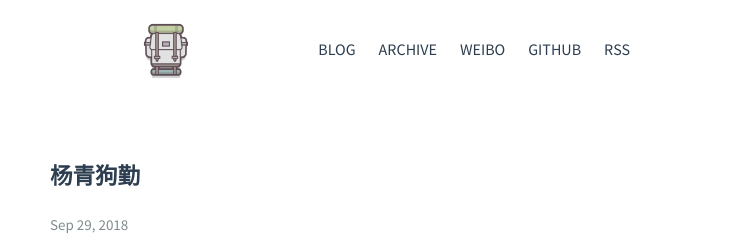
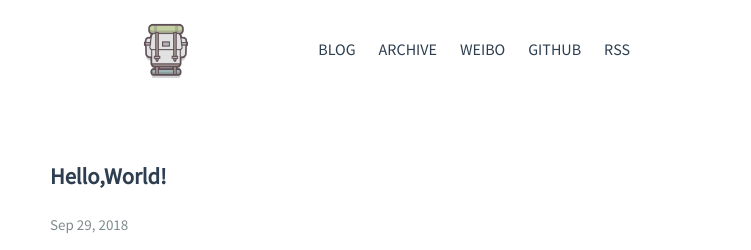
Before and after one commit to supermanbai/blog, a plain HTML site: page 2018/09/29/hello-world/index.html in a window 1280 px wide. Shown: the top 250 px of the page, without its empty margins (250-1001 px from the left). Drawn offline with nearby package versions, Linux system fonts and the light colour scheme; some packages are replaced by stand-ins of ours.

Commit message:
Site updated: 2018-09-29 19:03:51

```diff
--- a/2018/09/29/hello-world/index.html
+++ b/2018/09/29/hello-world/index.html
@@ -26,7 +26,7 @@
         <main class="container">
             <div class="post">
                 <article class="post-block">
-                    <h1 class="post-title">杨青狗勤</h1>
+                    <h1 class="post-title">Hello,World!</h1>
                     <div class="post-info">Sep 29, 2018</div>
                     <div class="post-content">
                         <p>Welcome to <a href="https://hexo.io/" target="_blank" rel="noopener">Hexo</a>! This is your
```
